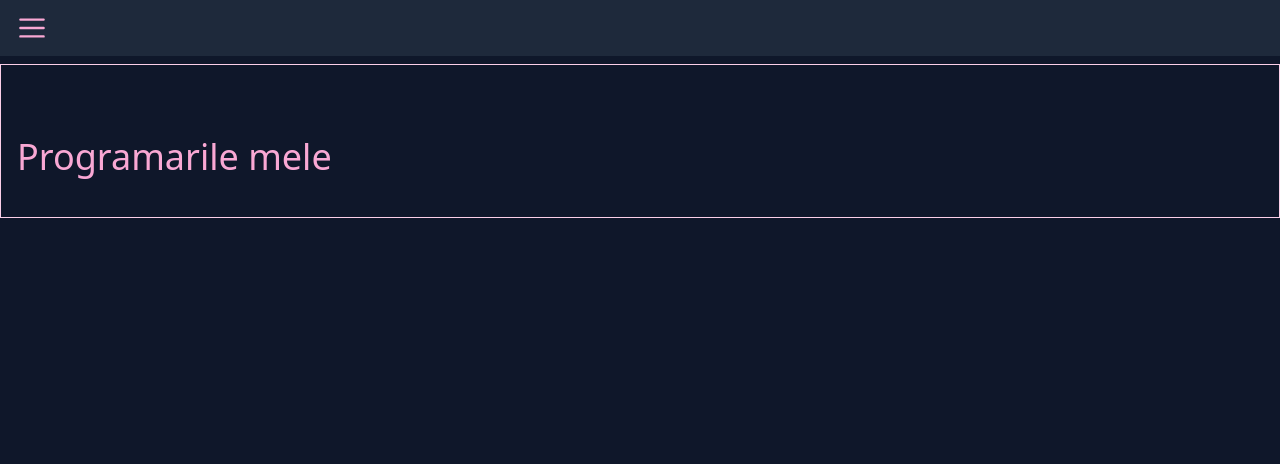
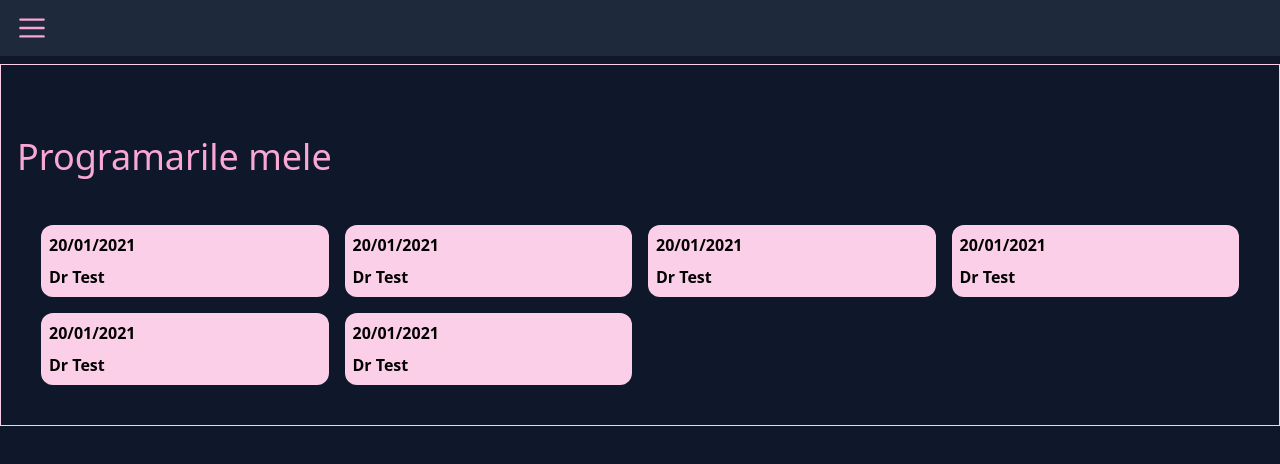
Before and after one commit to seculiraul/cardio-client, a React (Create React App) app: page /cont in a window 1280 px wide. Shown: the top 464 px of the page. Built offline with nearby package versions, Linux system fonts and the light colour scheme.

Commit message:
Added My Appointments List

```diff
--- /dev/null
+++ b/src/components/cards/AppointmentCard.js
@@ -0,0 +1,10 @@
+const AppointmentCard = ({ details }) => {
+  return (
+    <div className="flex flex-col items-start gap-2 p-2 m-2 rounded-xl bg-pink-200 hover:bg-pink-300 duration-300 cursor-pointer">
+      <label className="cursor-pointer font-bold">{details?.date}</label>
+      <label className="cursor-pointer font-bold">{details?.doctor}</label>
+    </div>
+  )
+}
+
+export default AppointmentCard
--- a/src/features/appointments/view-appointments/MyAppointments.js
+++ b/src/features/appointments/view-appointments/MyAppointments.js
@@ -1,9 +1,18 @@
+import AppointmentCard from '../../../components/cards/AppointmentCard'
+
 const MyAppointments = () => {
+  const x = [1, 2, 3, 4, 5, 6]
+  const details = { date: '20/01/2021', doctor: 'Dr Test' }
   return (
     <div className="flex flex-col mx-auto my-2 p-4 max-w-md md:max-w-lg lg-max-w-xl xl:max-w-7xl border border-pink-200">
       <span className="mt-14 mb-6 text-pink-300 text-4xl">
         Programarile mele
       </span>
+      <div className="grid grid-cols-4 p-2 m-2">
+        {x.map((el) => (
+          <AppointmentCard key={el.toString()} details={details} />
+        ))}
+      </div>
     </div>
   )
 }
```
